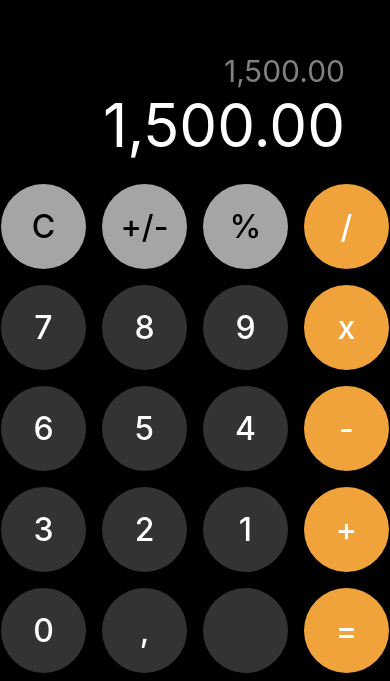
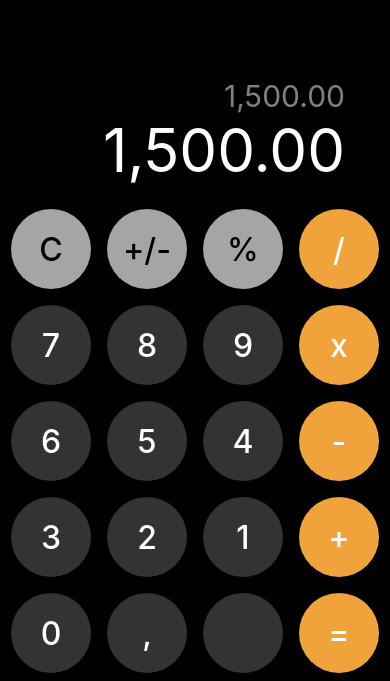
Before and after one commit to NikolaM-Dev/rn-calculator, a React Native app: screen / in a window 390 px wide. Shown: the part 163-844 px from the top of the page. Built offline with nearby package versions, Linux system fonts and the light colour scheme.

Commit message:
feat(components): Add double styles & action function

```diff
--- a/src/components/Button.tsx
+++ b/src/components/Button.tsx
@@ -1,44 +1,50 @@
 import React from 'react';
-import {StyleSheet, View, Text} from 'react-native';
+import {StyleSheet, Text, TouchableOpacity} from 'react-native';
 
 interface Props {
   text: string;
   color?: string;
   backgroundColor?: string;
+  double?: boolean;
+  action: (payload?: string) => void;
 }
 
 const Button = ({
   text,
   color = 'white',
   backgroundColor = '#333333',
+  double,
+  action,
 }: Props) => {
   return (
-    <View
+    <TouchableOpacity
+      onPress={() => action(text)}
       style={{
         ...styles.button,
         backgroundColor,
+        width: !double ? 80 : 180,
       }}>
       <Text
         style={{
           ...styles.textButton,
           color,
+          textAlign: !double ? 'center' : 'left',
+          paddingLeft: !double ? 0 : 32,
         }}>
         {text}
       </Text>
-    </View>
+    </TouchableOpacity>
   );
 };
 
 const styles = StyleSheet.create({
   button: {
-    width: 85,
-    height: 85,
+    height: 80,
     borderRadius: 100,
     justifyContent: 'center',
     margin: 8,
   },
   textButton: {
-    alignSelf: 'center',
     fontSize: 32,
     fontWeight: '500',
   },
```
